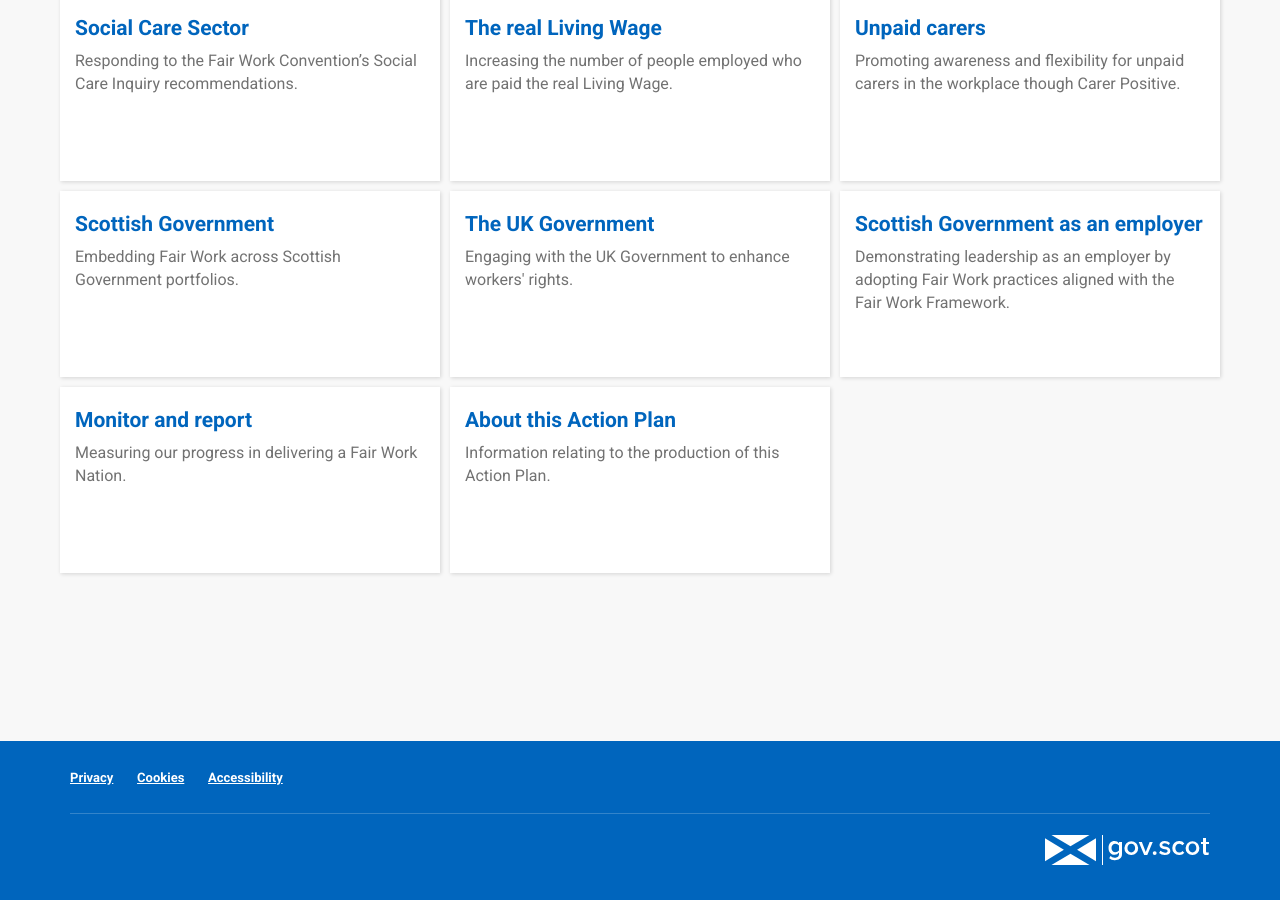
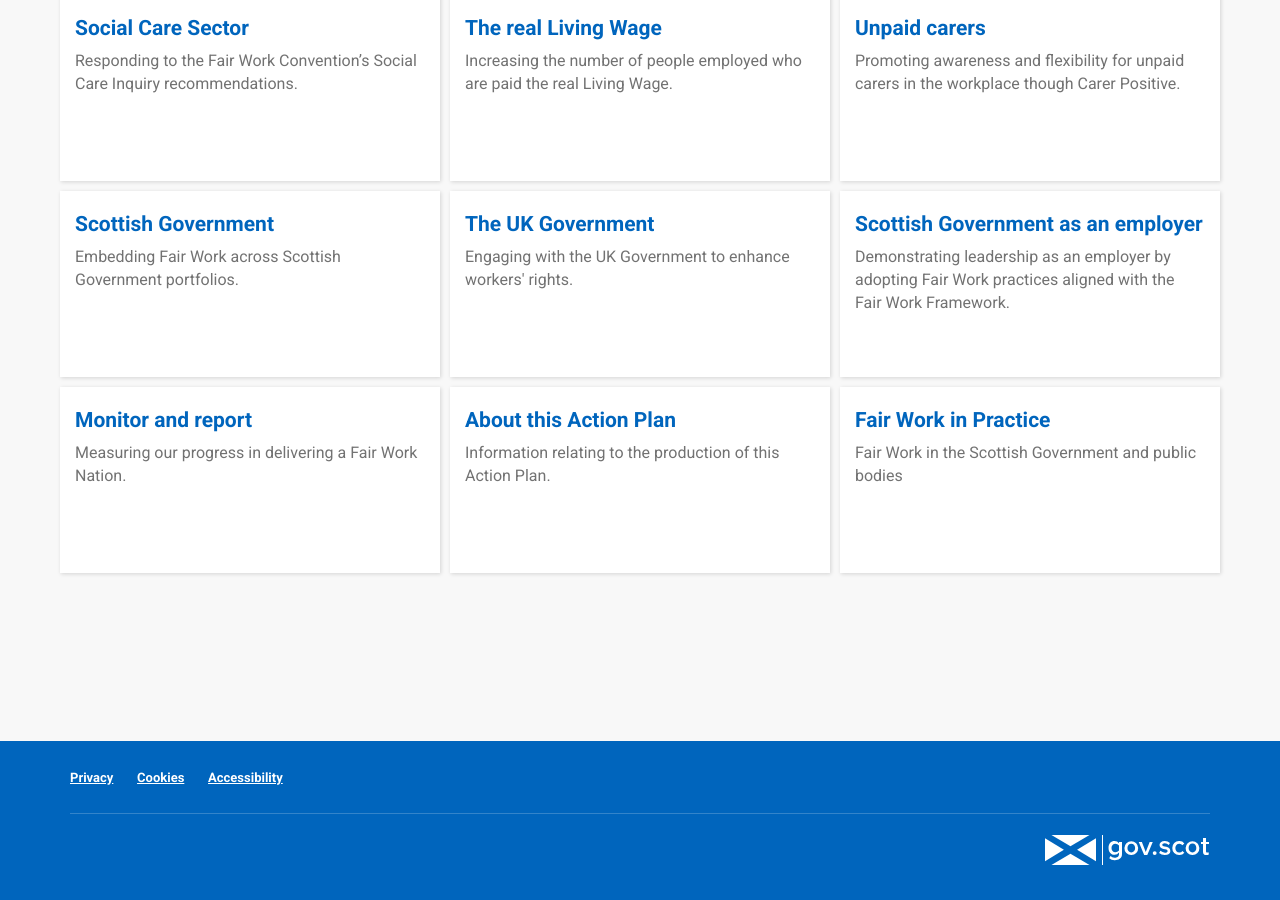
Before and after one commit to scottishgovernment/economicactionplan.mygov.scot, a Jekyll site: the page built from pages/fair-work-action-plan.md, in a window 1280 px wide and 900 px high, scrolled down 1449 px. Built offline with Jekyll 4.4.1, drawn with Linux system fonts in a browser that asks for light colours; some of the changed lines change nothing that is shown.

Commit message:
MGS-5432 create new tile in fair work action plan

```diff
--- a/pages/fair-work-action-plan/about.md
+++ b/pages/fair-work-action-plan/about.md
@@ -7,6 +7,7 @@ index: 22
 parent: fair-work-action-plan
 permalink: /fair-work/about/
 prev: { title: "Monitor and report", url: "/fair-work/monitor-and-report/" }
+next: { title: "Fair Work in Practice", url: "/fair-work/fair-work-in-practice/" }
 ---
 
 In developing the Fair Work Action Plan, we have sought to progress recommendations of the Fair Work Convention’s Fair Work Framework and to reflect advice provided from our key stakeholders, including the STUC and a range of employers, on how Fair Work can best be promoted and delivered.
--- /dev/null
+++ b/pages/fair-work-action-plan/fair-work-in-practice.md
@@ -0,0 +1,22 @@
+---
+layout: default
+title:  "Fair Work in Practice"
+category: fair-work-action-plan
+summary: "Fair Work in the Scottish Government and public bodies"
+index: 100
+parent: fair-work-action-plan
+permalink: /fair-work/fair-work-in-practice/
+prev: { title: "About this Action Plan", url: "/fair-work/about/" }
+---
+
+The [Fair Work Agreement](https://www.gov.scot/publications/fair-work-agreement-between-scottish-ministers-and-the-recognised-civil-service-unions/) was signed in November 2018 by Derek Mackay, the Cabinet Secretary for Finance, Economy and Fair Work and the recognised Civil Service Trade Unions.  It illustrates the commitment to embedding Fair Work into local employment policy and practice in the Civil Service sector.
+
+All public bodies in Scotland are encouraged to work with their trade union partners to adopt the terms of the agreement.
+
+The agreement aligns with the Fair Work Convention’s [Framework](https://www.fairworkconvention.scot/the-fair-work-framework/) and promotes work that offers:
+
+- respect
+- opportunity
+- fulfilment
+- security
+- effective voice
```
